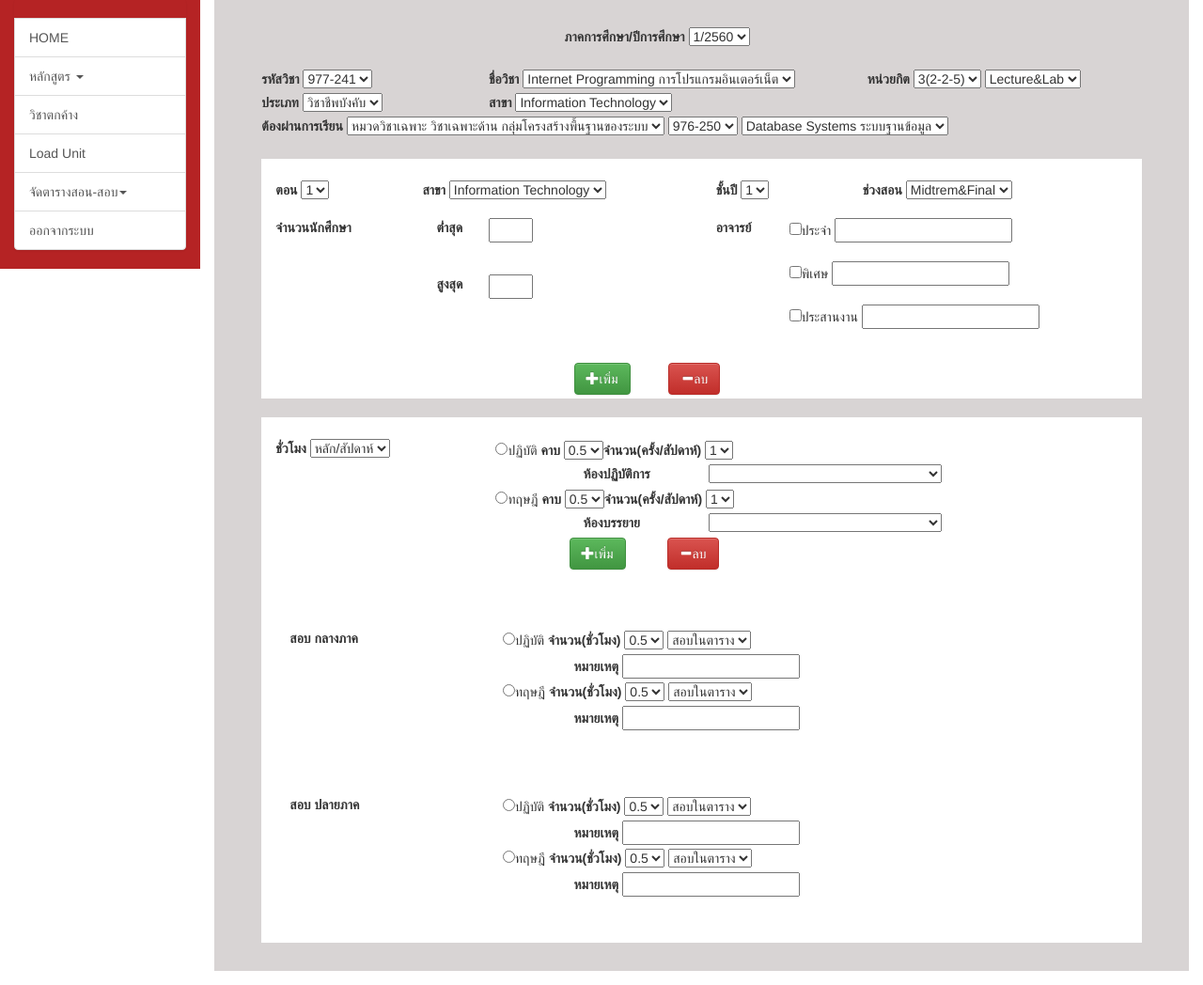
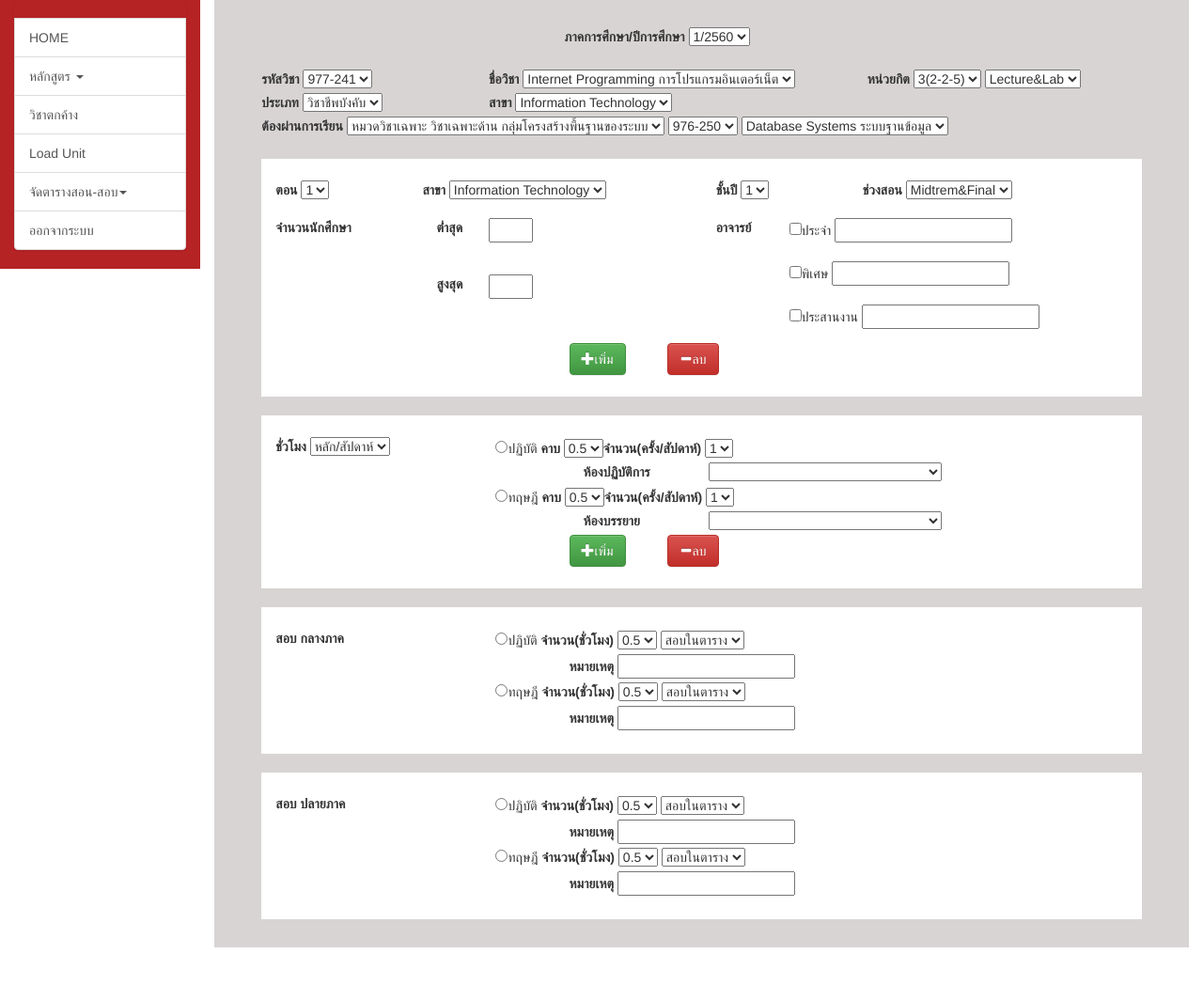
Before and after one commit to meipraewrung/LoadUnit, a PHP site: page /formTeachExam.html in a window 1280 px wide. Shown: the part 104-1152 px from the top of the page at 94% size. After the commit the page ends 1112 px from the top, so only its background shows below. Run offline with PHP 8.4, Linux system fonts and the light colour scheme; lists and menus that the app fills with data are empty.

Commit message:
Edit Adjust page

```diff
--- a/css/formTeachExam.css
+++ b/css/formTeachExam.css
@@ -1,7 +1,7 @@
 /*==================================================================
 [ Form ]*/
 
-.fromTE-form {
+.formTE-form {
     width: 100%;
     /* display: -webkit-box;
     display: -webkit-flex;
@@ -15,7 +15,7 @@
     background-color: rgb(216, 212, 212);
 }
 
-.fromTableTE-form{
+.formTableTE-form{
     width: 100%;
     flex-wrap: wrap;
     justify-content: space-between;
--- a/formTeachExam.html
+++ b/formTeachExam.html
@@ -63,9 +63,9 @@
     <!-- /#sidebar-wrapper -->
     <!-- Page Content -->
     <div class="container rounded col-md-10">
-      <!-- fromAll -->
-      <div class="form-group fromTE-form">
-        <!--  -->
+      <!-- FormAll -->
+      <div class="form-group formTE-form">
+        <!-- Start row1 -->
         <div class="row">
           <div class="col-md-4"></div>
           <div class="col-md-4">
@@ -78,8 +78,8 @@
           </div>
           <div class="col-md-4"></div>
         </div>
-        <br>
-        <!--  -->
+        <br><!-- End row1 -->
+        <!-- Start row2 -->
         <div class="row">
           <div class="col-md-3">
             <label>รหัสวิชา</label>
@@ -106,8 +106,8 @@
               <option value="3">Lab</option>
             </select>
           </div>
-        </div>
-        <!--  -->
+        </div><!-- End row2 -->
+        <!-- Start row3 -->
         <div class="row">
           <div class="col-md-3">
             <label>ประเภท</label>
@@ -127,8 +127,8 @@
               <option value="7">Digital Engineering</option>
             </select>
           </div>
-        </div>
-        <!--  -->
+        </div><!-- End row3 -->
+        <!-- Start row4 -->
         <div class="row">
           <div class="col-md-12">
             <label>ต้องผ่านการเรียน</label>
@@ -142,12 +142,12 @@
               <option value="1">Database Systems ระบบฐานข้อมูล</option>
             </select>
           </div>
-        </div>
+        </div><!-- End row4 -->
         <br>
-        <!--  -->
-        <div class="fromTableTE-form">
+        <!-- Stat FormBox1  -->
+        <div class="formTableTE-form">
           <div class="row">
-            <!--  -->
+            <!-- Stat box1 row1 -->
             <div class="col-md-2">
               <label>ตอน</label>
               <select class="">
@@ -186,14 +186,12 @@
               <select class="3">
                 <option value="1">Midtrem&Final</option>
               </select>
-            </div><!--  -->
+            </div><!-- End box1 row1 -->
             <br><br>
-            <!--  -->
+            <!-- Stat box1 row2 -->
             <div class="col-md-2">
                 <label>จำนวนนักศึกษา</label>
             </div>
-            <!---  -->
-            <!-- <div class="col-md-5"> -->
             <div class="form-group col-md-4">
               <label class="col-md-3">ต่ำสุด</label>
               <input class="col-md-2" size="3" type="number">
@@ -201,9 +199,6 @@
               <label class="col-md-3">สูงสุด</label>
               <input class="col-md-2" type="number" name="">
             </div>
-            <!-- </div> -->
-            <!--  -->
-            <!-- <div class="col-md-6"> -->
             <div class="col-md-1">
               <label>อาจารย์</label>
             </div>
@@ -216,18 +211,9 @@
               <br><br>
               <input type="checkbox" name="" value="">ประสานงาน
               <input type="text" name="">
-              <!-- </div> -->
-            </div><!---  -->
-
-            <!--  -->
-            <div class="col-md-4"></div>
-            <div class="col-md-4">
-            </div>
-            <div class="col-md-4"></div><!---  -->
-          </div>
+            </div><!--- End box1 row2 -->
+            <!-- Stat box1 row3 -->
             <div class="form-group col-md-offset-4" id="form-check form-check-inline">
-            <br>
-
               <div class="col-md-2">
                 <button type="button" class="btn btn-success">
                   <span class="glyphicon glyphicon-plus" aria-hidden="true"></span>เพิ่ม</button>
@@ -236,13 +222,14 @@
                 <button type="button" class="btn btn-danger">
                   <span class="glyphicon glyphicon-minus" aria-hidden="true"></span>ลบ</button>
               </div>
+            </div><!-- End box1 row3 -->
           </div>
-        </div><!---  -->
+        </div><!--- End FormBox1 -->
         <br>
-        <!--  -->
-        <div class="fromTableTE-form">
+        <!-- Stat FormBox2 -->
+        <div class="formTableTE-form">
           <div class="row">
-            <!--  -->
+            <!-- Stat box2 row1 -->
             <div class="col-md-3">
               <label>ชั่วโมง</label>
               <select class="">
@@ -275,8 +262,7 @@
                 <option value="2">2</option>
                 <option value="3">3</option>
               </select>
-            </div><!--  -->
-            <!--  -->
+            </div>
             <div class="col-md-4"></div>
             <div class="col-md-8">
               <label class="col-md-3">ห้องปฏิบัติการ</label>
@@ -285,8 +271,8 @@
                 <option value="2"></option>
                 <option value="3"></option>
               </select>
-            </div><!--  -->
-            <!--  -->
+            </div><!-- End box2 row1 -->
+            <!-- Stat box2 row2 -->
             <div class="col-md-3">
             </div>
             <div class="col-md-9">
@@ -315,8 +301,7 @@
                 <option value="2">2</option>
                 <option value="3">3</option>
               </select>
-            </div><!--  -->
-            <!--  -->
+            </div>
             <div class="col-md-4"></div>
             <div class="col-md-8">
               <label class="col-md-3">ห้องบรรยาย</label>
@@ -325,17 +310,9 @@
                 <option value="2"></option>
                 <option value="3"></option>
               </select>
-            </div><!--  -->
-            <!--  -->
-            <div class="col-md-4"></div>
-            <div class="col-md-4">
-            </div>
-
-            <div class="col-md-4"></div><!---  -->
-
+            </div><!-- End box2 row2 -->
+            <!-- Stat box2 row3 -->
             <div class="form-group col-md-offset-4" id="form-check form-check-inline">
-              <br>
-
               <div class="col-md-2">
                   <button type="button" class="btn btn-success">
                     <span class="glyphicon glyphicon-plus" aria-hidden="true"></span>เพิ่ม</button>
@@ -344,14 +321,14 @@
                   <button type="button" class="btn btn-danger">
                     <span class="glyphicon glyphicon-minus" aria-hidden="true"></span>ลบ</button>
               </div>
+            </div><!-- End box2 row3 -->
           </div>
-        </div><!--  -->
+        </div><!-- End FormBox2 -->
         <br>
-        <br>
-        <!--  -->
-        <div class="fromTableTE-form">
+        <!-- Stat FormBox3 -->
+        <div class="formTableTE-form">
           <div class="row">
-            <!--  -->
+            <!-- Stat box3 row1 -->
             <div class="col-md-3">
               <label>สอบ กลางภาค</label>
             </div>
@@ -379,14 +356,13 @@
               <select class="">
                 <option value="1">สอบในตาราง</option>
               </select>
-            </div><!--  -->
-            <!--  -->
+            </div>
             <div class="col-md-4"></div>
             <div class="col-md-8">
               <label>หมายเหตุ</label>
               <input type="text">
-            </div><!--  -->
-            <!--  -->
+            </div><!-- Stat box3 row1 -->
+            <!-- Stat box3 row2 -->
             <div class="col-md-3">
             </div>
             <div class="col-md-9">
@@ -413,25 +389,19 @@
               <select class="">
                 <option value="1">สอบในตาราง</option>
               </select>
-            </div><!--  -->
-            <!--  -->
+            </div>
             <div class="col-md-4"></div>
             <div class="col-md-8">
               <label>หมายเหตุ</label>
               <input type="text">
-            </div><!--  -->
-            <!--  -->
-            <div class="col-md-4"></div>
-            <div class="col-md-4">
+            </div><!-- Stat box3 row2 -->
           </div>
-            <div class="col-md-4"></div><!---  -->
-          </div>
-        </div><!--  -->
+        </div><!-- End FormBox3 -->
         <br>
-        <!--  -->
-        <div class="fromTableTE-form">
+        <!-- Stat FormBox4 -->
+        <div class="formTableTE-form">
           <div class="row">
-            <!--  -->
+            <!-- Stat box4 row1 -->
             <div class="col-md-3">
               <label>สอบ ปลายภาค</label>
             </div>
@@ -459,14 +429,13 @@
               <select class="">
                 <option value="1">สอบในตาราง</option>
               </select>
-            </div><!--  -->
-            <!--  -->
+            </div>
             <div class="col-md-4"></div>
             <div class="col-md-8">
               <label>หมายเหตุ</label>
               <input type="text">
-            </div><!--  -->
-            <!--  -->
+            </div><!-- End box4 row1 -->
+            <!-- Stat box4 row2 -->
             <div class="col-md-3">
             </div>
             <div class="col-md-9">
@@ -493,20 +462,14 @@
               <select class="">
                 <option value="1">สอบในตาราง</option>
               </select>
-            </div><!--  -->
-            <!--  -->
+            </div>
             <div class="col-md-4"></div>
             <div class="col-md-8">
               <label>หมายเหตุ</label>
               <input type="text">
-            </div><!--  -->
-            <!--  -->
-            <div class="col-md-4"></div>
-            <div class="col-md-4">
+            </div><!-- End box4 row2 -->
           </div>
-            <div class="col-md-4"></div><!---  -->
-          </div>
-        </div><!--  -->
+        </div><!-- End FormBox4 -->
       </div>
     </div>
   </div>
```
Lines whose indentation alone changed are shown as unchanged.
